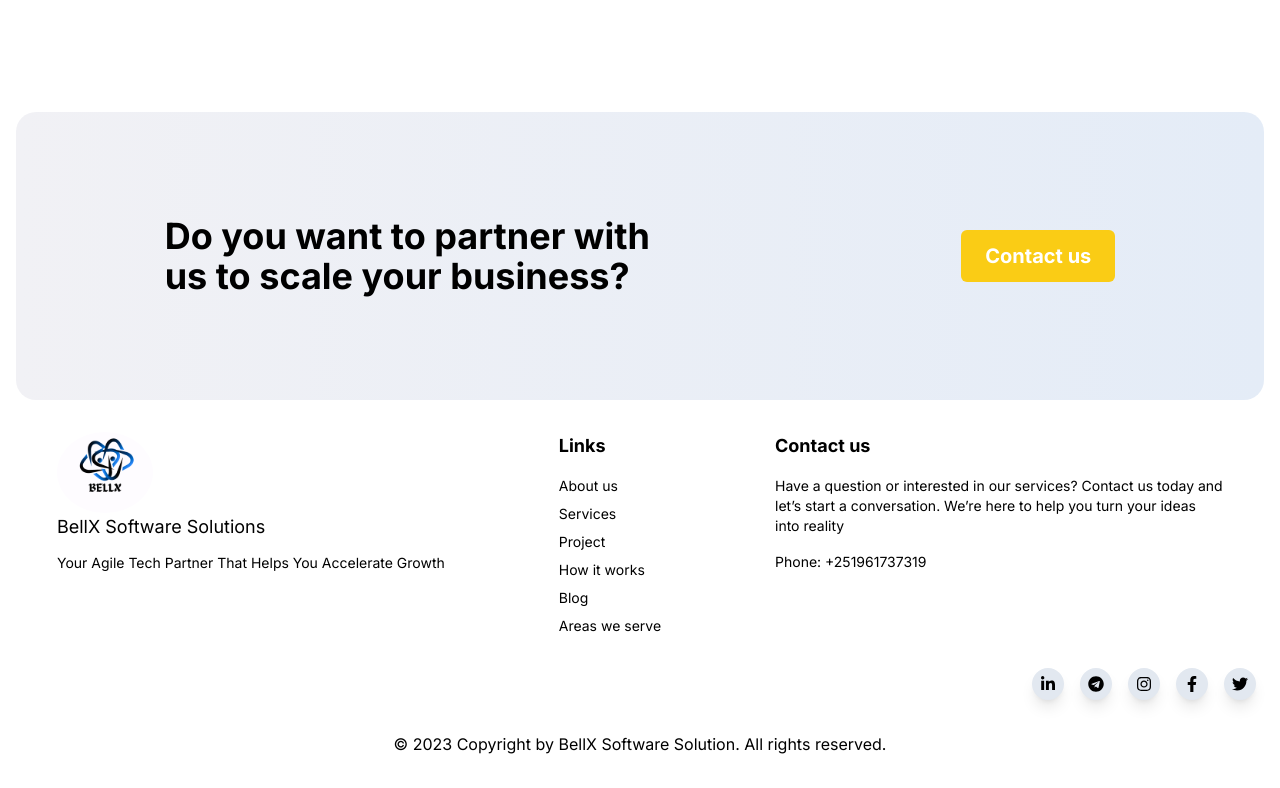
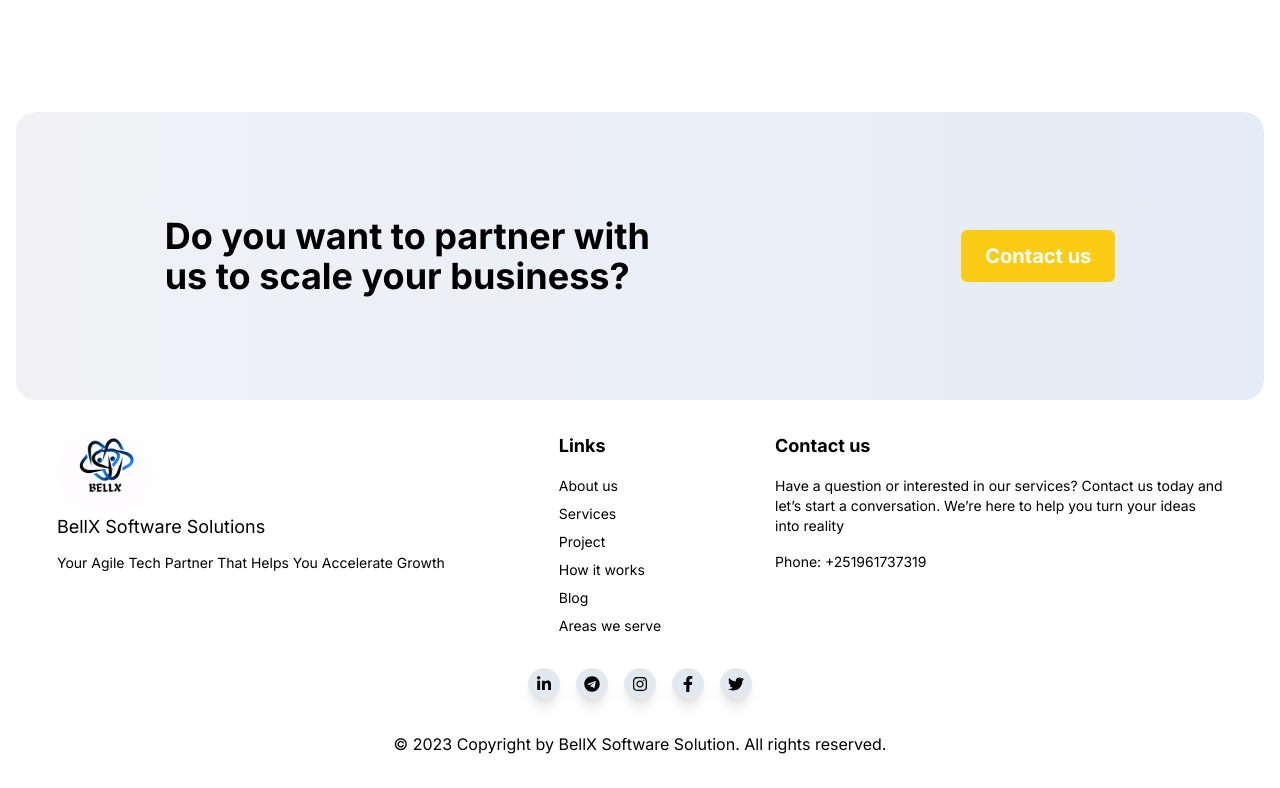
Before and after one commit to BellXSoftwareSolution/BellX-Software-Solution-website, a Next.js app: page / in a window 1280 px wide. Shown: the part 4626-5414 px from the top of the page. Built offline with nearby package versions, Linux system fonts and the light colour scheme; a web font is replaced by a local one.

Commit message:
deployment error resolved and footer social medias moved to center

```diff
--- a/app/components/Footer.js
+++ b/app/components/Footer.js
@@ -74,7 +74,7 @@ const Footer = () => {
         </div>
 
         {/* Social media icons */}
-        <div className="mt-8 flex justify-end">
+        <div className="mt-8 flex justify-center">
           <div className="bg-slate-200 rounded-full p-2 shadow-lg mx-2">
             <a href="https://www.linkedin.com/company/bellx-software-solution/">
               <FaLinkedinIn size={16} />
--- a/app/portfolio/page.js
+++ b/app/portfolio/page.js
@@ -22,8 +22,8 @@ const page = () => {
             E commerce Website for Tech store
           </h3>
           <p className="text-[#898CA9] mb-12">
-            we bring back the joy of shopping by incorporating a classic "add to
-            cart" feature. As you browse through our extensive range of tech
+            we bring back the joy of shopping by incorporating a classic &quot;add to
+            cart&quot; feature. As you browse through our extensive range of tech
             products, you can easily add items to your cart with a single click.
             The cart feature allows you to review and modify your selections
             before proceeding to checkout, just like the traditional way of
@@ -42,7 +42,7 @@ const page = () => {
         <div className="w-full p-8 lg:p-0 lg:w-[49%]">
           <h3 className="text-2xl mb-8 font-medium">Website for GYM center</h3>
           <p className="text-[#898CA9] mb-12">
-            As you browse through the website, you'll find detailed information
+            As you browse through the website, you&quot;ll find detailed information
             about the membership options, class schedules, trainer profiles, and
             facility feature
           </p>
```
